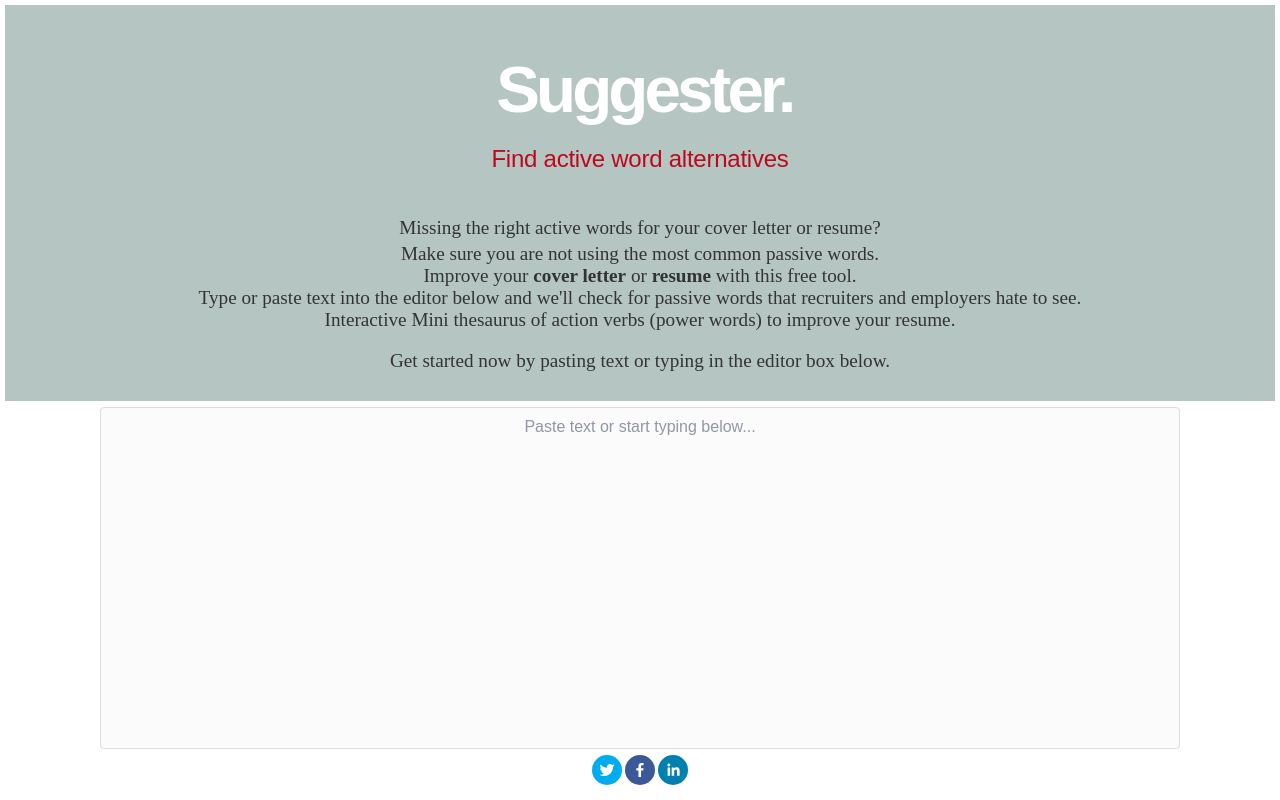
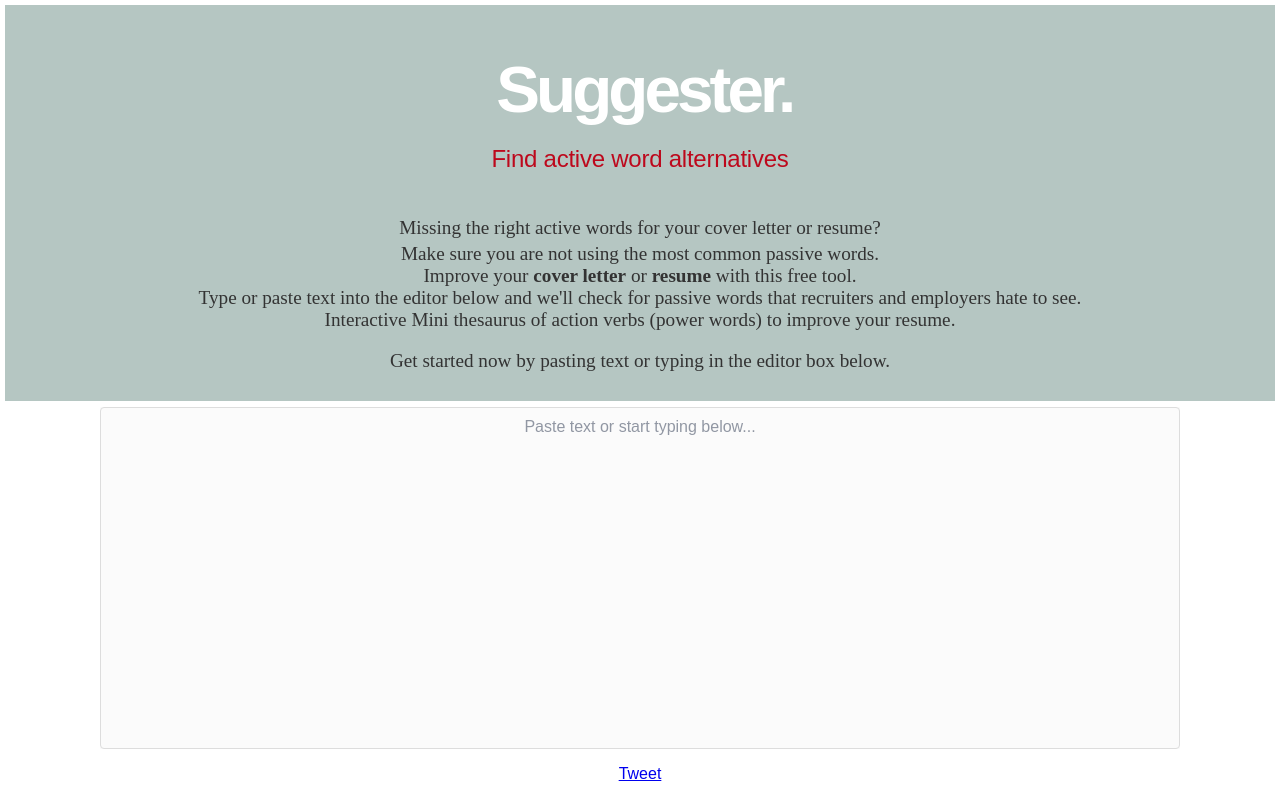
Before and after one commit to pagetribe/wordsmith, a React (Create React App) app: page / in a window 1280 px wide. Built offline with nearby package versions, Linux system fonts and the light colour scheme.

Commit message:
added share social and removed social npm

```diff
--- a/public/index.html
+++ b/public/index.html
@@ -33,6 +33,16 @@
     <link href="https://fonts.googleapis.com/css?family=Roboto" rel="stylesheet">
   </head>
   <body>
+      <div id="fb-root"></div>
+      <script>(function(d, s, id) {
+        var js, fjs = d.getElementsByTagName(s)[0];
+        if (d.getElementById(id)) return;
+        js = d.createElement(s); js.id = id;
+        js.src = 'https://connect.facebook.net/en_GB/sdk.js#xfbml=1&version=v3.1';
+        fjs.parentNode.insertBefore(js, fjs);
+      }(document, 'script', 'facebook-jssdk'));</script>
+      <script async src="https://platform.twitter.com/widgets.js" charset="utf-8"></script>
+      <script src="//platform.linkedin.com/in.js" type="text/javascript"> lang: en_US</script>
     <noscript>
       You need to enable JavaScript to run this app.
     </noscript>
--- a/src/App.js
+++ b/src/App.js
@@ -1,7 +1,6 @@
 import React, { Component } from 'react';
 import './App.css';
 import TextEditor from './components/TextEditor'
-import { SocialIcon } from 'react-social-icons';
 
 class App extends Component {
   render() {
@@ -26,10 +25,17 @@ class App extends Component {
         <div className='editor'>
           <TextEditor />
         </div>
-        <div className="center-div">
-          <SocialIcon url="http://twitter.com/pagetribe" network="twitter" style={{ height: 30, width: 30, marginRight: '3px' }}/>
-          <SocialIcon url="http://facebook.com/" network="facebook" style={{ height: 30, width: 30, marginRight: '3px' }}/>
-          <SocialIcon url="http://linkedin.com/" network="linkedin" style={{ height: 30, width: 30 }}/>
+        <div className="social">
+          <div className='twitter'>
+            <a href="https://twitter.com/share?ref_src=twsrc%5Etfw" className="twitter-share-button" data-show-count="false">Tweet</a>
+            <script async src="https://platform.twitter.com/widgets.js" charset="utf-8"></script>
+          </div>
+          <div className='linkedin'>
+            <script type="IN/Share" data-url="https://pagetribe.github.io/wordsmith/"></script>
+          </div>
+          <div className='facebook'>
+              <div className="fb-like" data-href="https://pagetribe.github.io/wordsmith/" data-layout="button" data-action="like" data-size="small" data-show-faces="true" data-share="true"></div>
+          </div>
         </div>
       </div>
     );
--- a/src/index.css
+++ b/src/index.css
@@ -147,3 +147,10 @@ h2 {
 .public-DraftEditorPlaceholder-inner {
   color: #9197a3;
 }
+
+
+.social {
+  margin: 10px 0px 10px 0px;
+  width: 100%;
+  text-align: center
+}
```
Also changed, not shown: package.json (+4 -5 lines), 1 other file (tests, documents, lock files or other folders).
